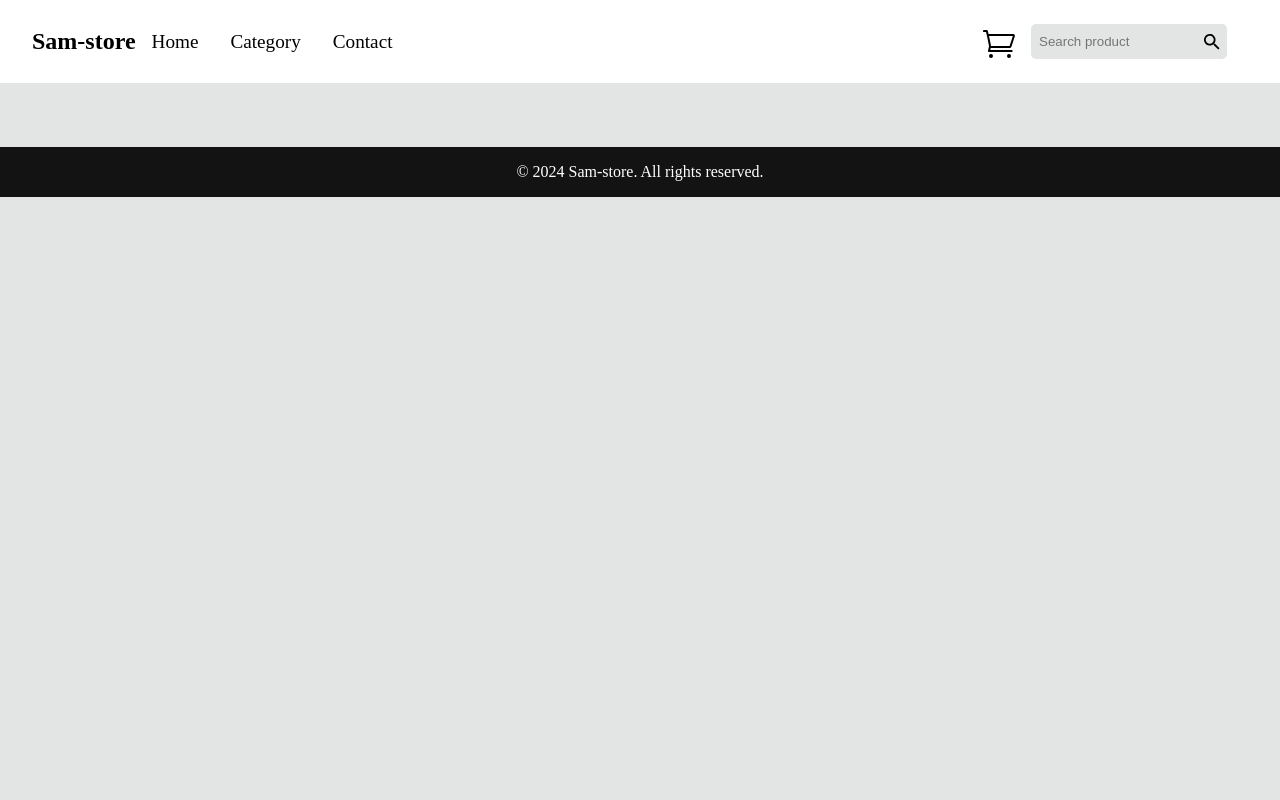
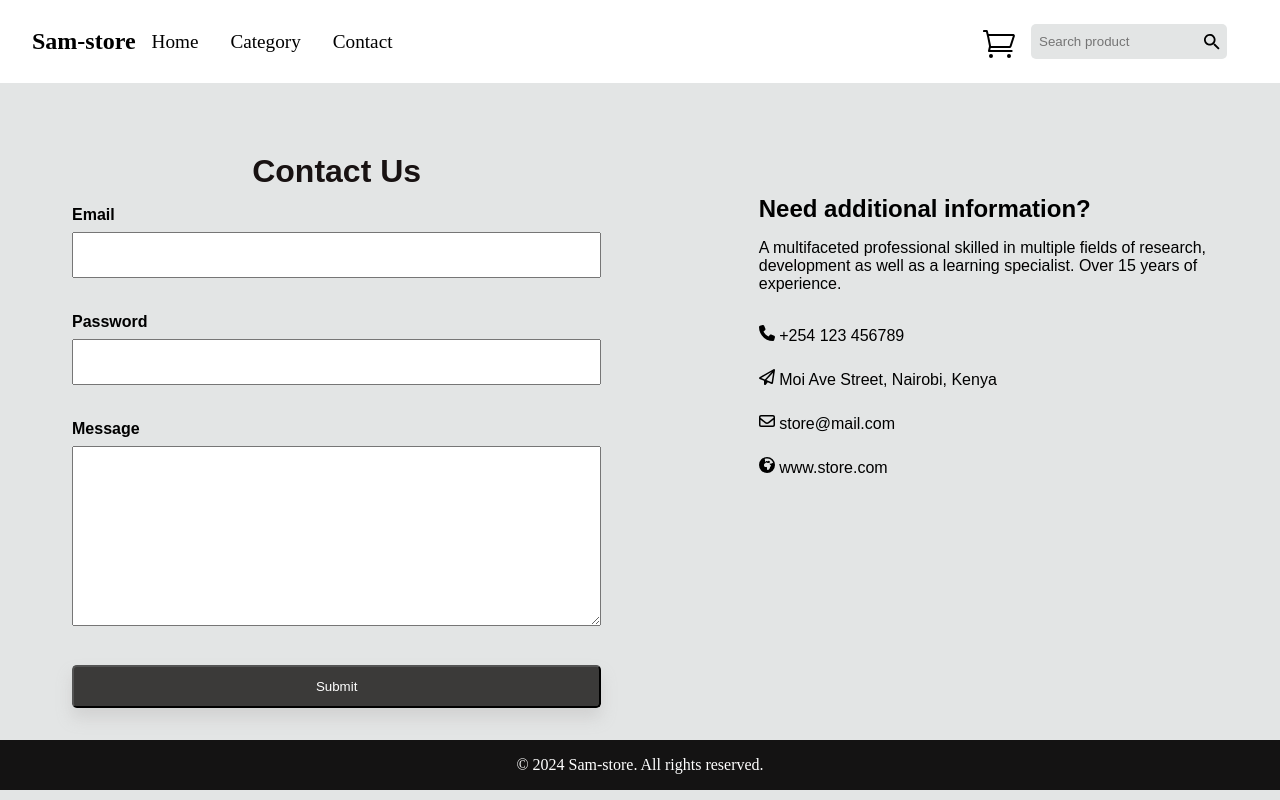
Before and after one commit to samuel-kariuki/My-Store, a Next.js app: page /ContactForm in a window 1280 px wide. Built offline with nearby package versions, Linux system fonts and the light colour scheme.

Commit message:
updated contact

```diff
--- a/pages/ContactForm.tsx
+++ b/pages/ContactForm.tsx
@@ -17,7 +17,56 @@ const ContactPage = () => {
     <div>
       <Header />
       <div className={styles.container}>
-        {/* ... */}
+        <div className={styles.formContainer}>
+          <h1>Contact Us</h1>
+          <form onSubmit={handleSubmit}>
+            <div className={styles.formGroup}>
+              <label htmlFor="email">Email</label>
+              <input type="email" id="email" name="email" required />
+            </div>
+            <div className={styles.formGroup}>
+              <label htmlFor="password">Password</label>
+              <input type="password" id="password" name="password" required />
+            </div>
+            <div className={styles.formGroup}>
+              <label htmlFor="message">Message</label>
+              <textarea id="message" name="message" required></textarea>
+            </div>
+            <button type="submit" className={styles.submitButton}>
+              Submit
+            </button>
+          </form>
+        </div>
+        <div className={styles.infoContainer}>
+          <h2>Need additional information?</h2>
+          <p>
+            A multifaceted professional skilled in multiple fields of research,
+            development as well as a learning specialist. Over 15 years of
+            experience.
+          </p>
+          <div className={styles.contactInfo}>
+            <div className={styles.infoItem}>
+              <span>
+                <FaPhone /> +254 123 456789
+              </span>
+            </div>
+            <div className={styles.infoItem}>
+              <span>
+                <FaRegPaperPlane /> Moi Ave Street, Nairobi, Kenya
+              </span>
+            </div>
+            <div className={styles.infoItem}>
+              <span>
+                <FaRegEnvelope /> store@mail.com
+              </span>
+            </div>
+            <div className={styles.infoItem}>
+              <span>
+                <FaEarthAfrica /> www.store.com
+              </span>
+            </div>
+          </div>
+        </div>
       </div>
       <Footer />
     </div>
```
